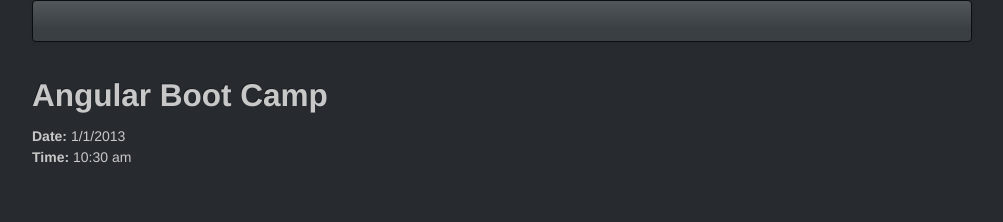
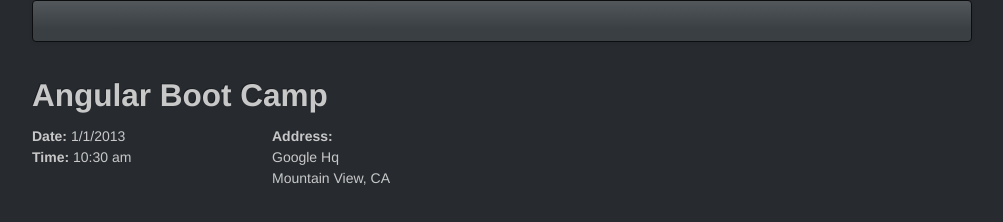
Before and after one commit to IsYet1/AngularFundamentals, a website: page DemoApp/app/EventDetails.html in a window 1280 px wide. Shown: the whole page, without its empty margins (138-1141 px from the left). Drawn offline with Linux system fonts and the light colour scheme.

Commit message:
Add address

```diff
--- a/DemoApp/app/EventDetails.html
+++ b/DemoApp/app/EventDetails.html
@@ -29,6 +29,13 @@
                 <div><strong>Date:</strong> {{event.date}}</div>
                 <div><strong>Time:</strong> {{event.time}}</div>
             </div>
+            <div class="span4">
+                <address>
+                    <strong>Address:</strong><br/>
+                    {{event.location.address}}<br/>
+                    {{event.location.city}}, {{event.location.province}}
+                </address>
+            </div>
         </div>
     </div>
 </div>
--- a/DemoApp/app/js/controllers/EventController.js
+++ b/DemoApp/app/js/controllers/EventController.js
@@ -5,7 +5,12 @@ eventsApp.controller('EventController',
         $scope.event = {
             name: 'Angular Boot Camp',
             date: '1/1/2013',
-            time: '10:30 am'
+            time: '10:30 am',
+            location: {
+                address: 'Google Hq',
+                city: 'Mountain View',
+                province: 'CA'
+            }
         }
 
     }
```
